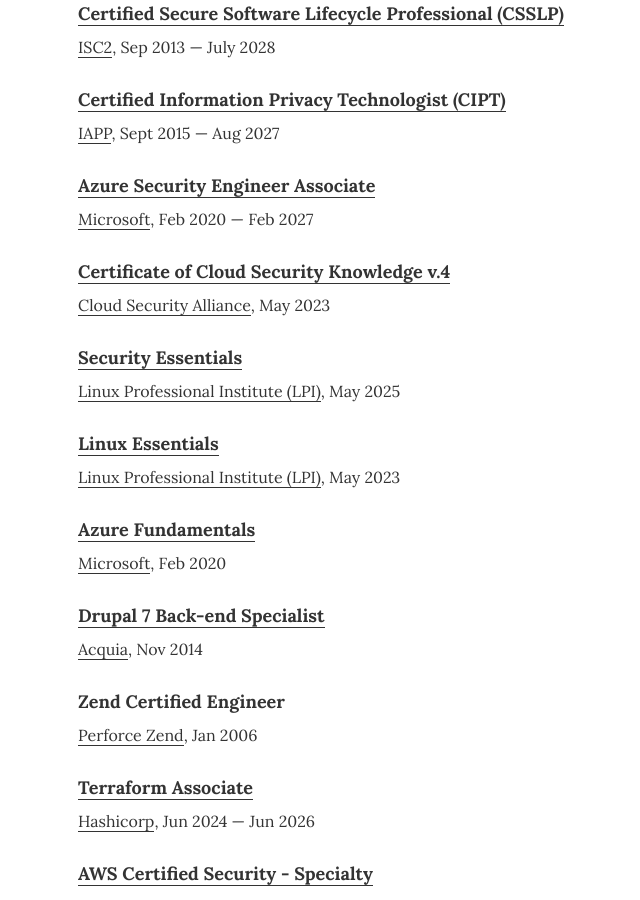
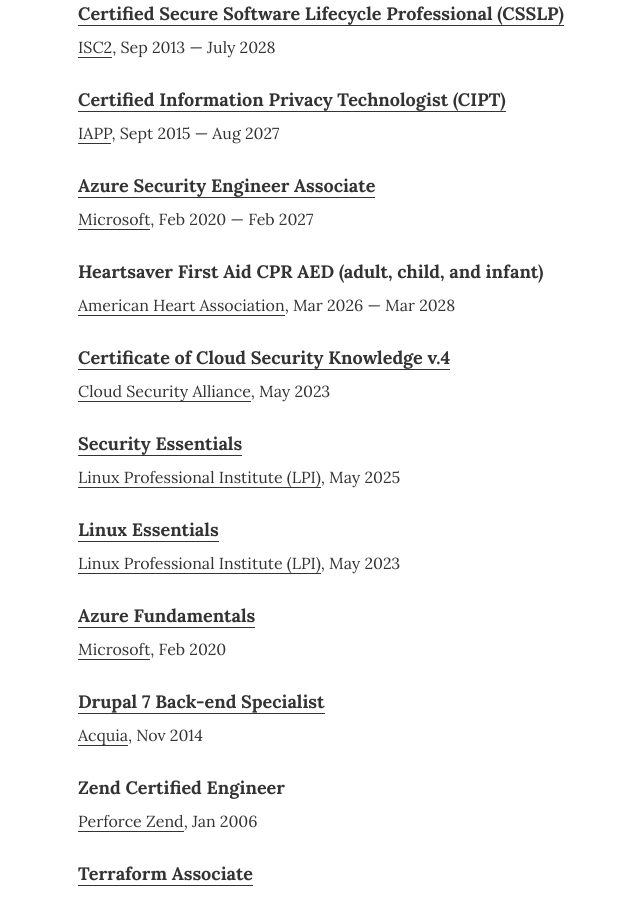
Before and after one commit to deekayen/dkn.github.io, a Jekyll site: the page built from index.html, in a window 1280 px wide and 900 px high, scrolled down 3467 px. Shown: the whole window, without its empty margins (222-862 px from the left). Built offline with Jekyll 4.4.1, drawn with Linux system fonts in a browser that asks for light colours; nearby versions of some CDN libraries.

Commit message:
Display the Heartsaver first aid certification
Placed last in the current group so the security credentials still lead.
Unlinked: the AHA verification page is keyed on the eCard code and
discloses the training center and city.

Co-Authored-By: Claude Opus 5 (1M context) <noreply@anthropic.com>

```diff
--- a/_data/skills.yml
+++ b/_data/skills.yml
@@ -18,6 +18,9 @@
 
 - skill: <a href="https://learn.microsoft.com/api/credentials/share/en-us/deekayen/F175F16F257E814B?sharingId=9B982352F6164119">Azure Security Engineer Associate</a>
   description: <a href="https://learn.microsoft.com/en-us/credentials/">Microsoft</a>, Feb 2020 &mdash; Feb 2027
+
+- skill: Heartsaver First Aid CPR AED (adult, child, and infant)
+  description: <a href="https://www.heart.org/">American Heart Association</a>, Mar 2026 &mdash; Mar 2028
 
 # --- Does not expire ---
 
@@ -70,8 +73,5 @@
 #- skill: Swimming and Water Rescue
 #  description: <a href="https://www.scouting.org/">Scouting America</a>, Sept 2022
 
-#- skill: Heartsaver First Aid CPR AED (adult, child, and infant)
-#  description: <a href="https://www.heart.org/">American Heart Association</a>, Mar 2026 &mdash; Mar 2028
-
 #- skill: Redacted
 #  description: Redacted
```
